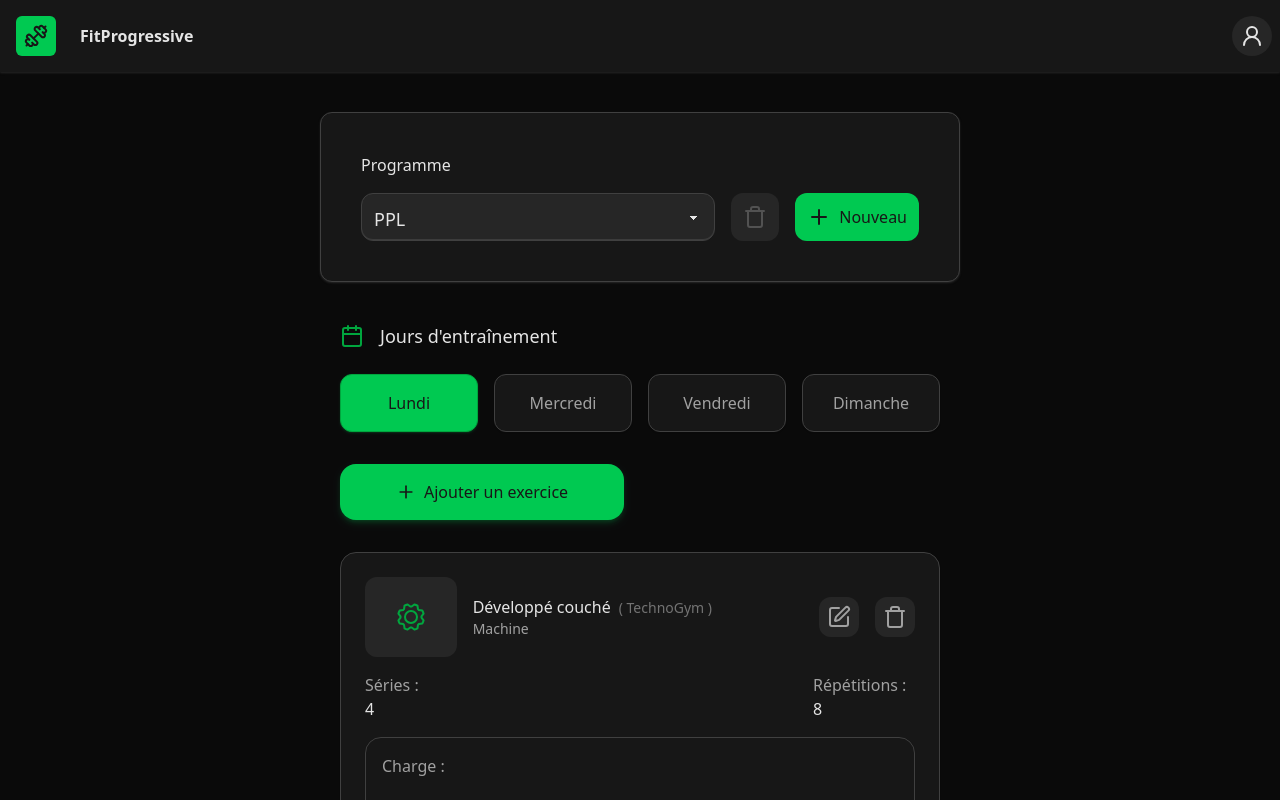
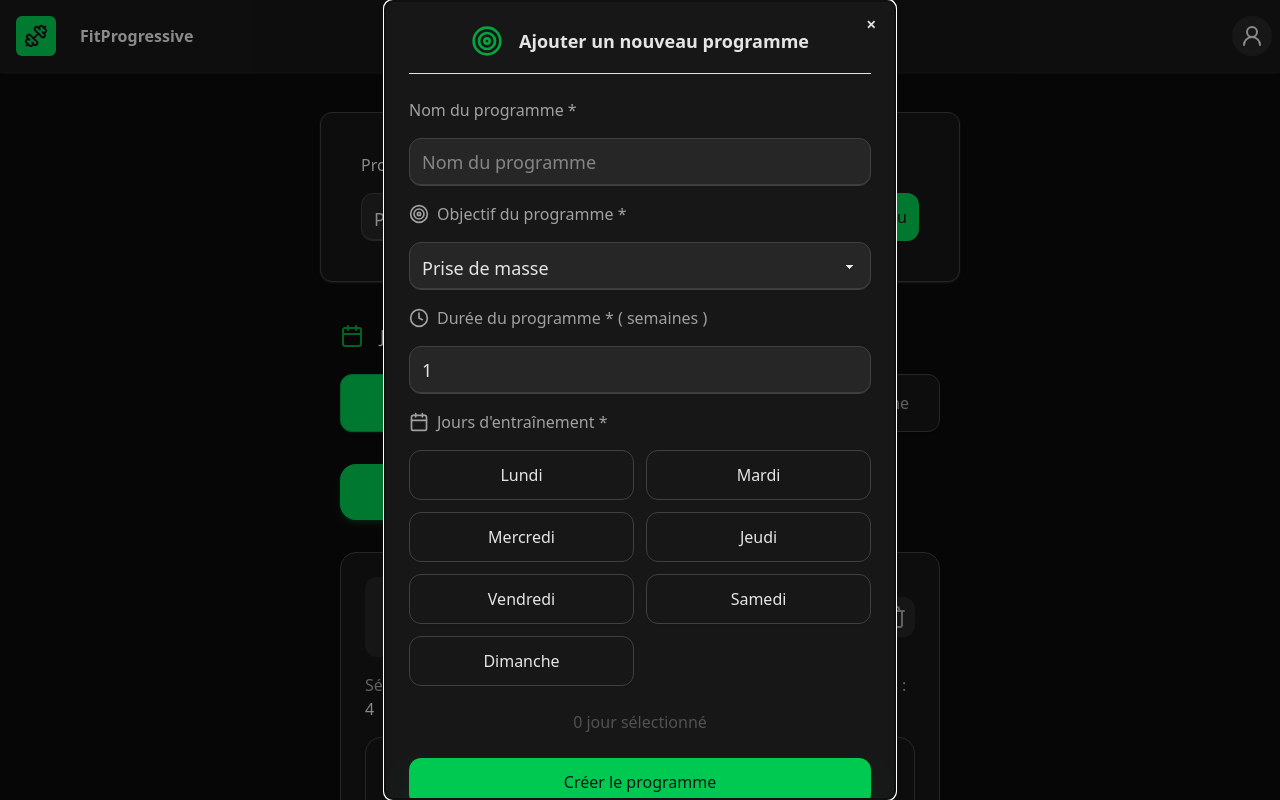
Before and after one commit to LenyBl/full_stack-FitProgressive, a React (Vite) app: page / in a window 1280 px wide. Both pictures are taken after a click on the element "Nouveau". Shown: the top 800 px of the page. Built offline with nearby package versions, Linux system fonts and the light colour scheme.

Commit message:
feat: implement AddProgramButton and AddExerciseButton components for dynamic program and exercise addition

```diff
--- /dev/null
+++ b/src/components/AddExerciseButton.jsx
@@ -0,0 +1,28 @@
+import { Plus } from 'lucide-react'
+
+export default function AddExerciseButton() {
+    return (
+        <>
+            <div className="lg:flex lg:justify-start lg:w-1/2 lg:mx-auto" onClick={() => document.getElementById('exercise_modal').showModal()}>
+                <div className="bg-green-500 rounded-2xl p-4 mt-8 shadow-md shadow-green-500/20 hover:bg-green-600 transition lg:px-14">
+                    <div className="flex items-center justify-center">
+                        <button className="flex items-center gap-2 text-neutral-900 font-medium cursor-pointer">
+                            <Plus className="w-5 h-5" />
+                            Ajouter un exercice
+                        </button>
+                    </div>
+                </div>
+            </div>
+            <dialog id="exercise_modal" className="modal">
+                <div className="modal-box">
+                    <form method="dialog">
+                        {/* if there is a button in form, it will close the modal */}
+                        <button className="btn btn-sm btn-circle btn-ghost absolute right-2 top-2">✕</button>
+                    </form>
+                    <h3 className="font-bold text-lg">Hello!</h3>
+                    <p className="py-4">Press ESC key or click on ✕ button to close</p>
+                </div>
+            </dialog>
+        </>
+    )
+}
--- /dev/null
+++ b/src/components/AddProgramButton.jsx
@@ -0,0 +1,92 @@
+import { Plus, Target, Clock, Calendar } from "lucide-react"
+import { useState } from "react"
+
+export default function AddProgramButton() {
+
+    const Days = [
+        'Lundi',
+        'Mardi',
+        'Mercredi',
+        'Jeudi',
+        'Vendredi',
+        'Samedi',
+        'Dimanche'
+    ];
+
+    const [selectedDays, setSelectedDays] = useState([]);
+
+    return (
+        <>
+            <div className="bg-green-500 p-3 rounded-xl hover:bg-green-600 cursor-pointer flex items-center ml-4" onClick={() => document.getElementById('form_program').showModal()}>
+                <Plus className="text-neutral-900 mr-0 lg:mr-2 md:mr-2" />
+                <span className="hidden lg:inline md:inline text-neutral-900 font-medium">
+                    Nouveau
+                </span>
+            </div>
+            <dialog id="form_program" className="modal">
+                <div className="modal-box bg-neutral-900 border border-neutral-700 shadow-xs shadow-neutral-800">
+                    <form method="dialog">
+                        <button className="btn btn-sm btn-circle btn-ghost absolute right-2 top-2 hover:bg-neutral-700 hover:text-neutral-200">✕</button>
+                    </form>
+                    <div className="flex justify-center items-center">
+                        <Target className="text-green-600 w-8 h-8 mr-4" />
+                        <h3 className="font-bold text-lg text-neutral-200">Ajouter un nouveau programme</h3>
+                    </div>
+                    <hr className="mt-4" />
+                    <div className="mt-6 flex flex-col gap-4">
+                        <label htmlFor="program_name" className="text-neutral-400 self-start">Nom du programme *</label>
+                        <input id="program_name" type="text" placeholder="Nom du programme" className="input input-lg bg-neutral-800 w-full p-3 rounded-xl border-neutral-700 text-neutral-200 focus:outline-none focus:ring-2 focus:ring-green-600" />
+                        <div className="flex items-center justify-start gap-2">
+                            <Target className="text-neutral-400 w-5 h-5" />
+                            <label htmlFor="program_goal" className="text-neutral-400 self-start">Objectif du programme *</label>
+                        </div>
+                        <select className="select select-lg bg-neutral-800 w-full p-3 rounded-xl border-neutral-700 text-neutral-200 focus:outline-none focus:ring-2 focus:ring-green-600">
+                            <option className="bg-neutral-800 hover:bg-green-600">Prise de masse</option>
+                            <option className="bg-neutral-800 hover:bg-green-600">Perte de graisse</option>
+                            <option className="bg-neutral-800 hover:bg-green-600">Endurance</option>
+                            <option className="bg-neutral-800 hover:bg-green-600">Force</option>
+                        </select>
+                        <div className="flex items-center justify-start gap-2">
+                            <Clock className="text-neutral-400 w-5 h-5" />
+                            <label htmlFor="program_duration" className="text-neutral-400 self-start">Durée du programme * ( semaines )</label>
+                        </div>
+                        <input id="program_duration" defaultValue={1} min={1} type="number" className="input input-lg bg-neutral-800 w-full p-3 rounded-xl border-neutral-700 text-neutral-200 focus:outline-none focus:ring-2 focus:ring-green-600" />
+                        <div className="flex items-center justify-start gap-2">
+                            <Calendar className="text-neutral-400 w-5 h-5" />
+                            <label htmlFor="program_days" className="text-neutral-400 self-start">Jours d'entraînement *</label>
+                        </div>
+                        <div className="grid grid-cols-2 gap-3">
+                            {Days.map((day, index) => (
+                                <div
+                                    key={index}
+                                    onClick={() => {
+                                        setSelectedDays(prev =>
+                                            prev.includes(day)
+                                                ? prev.filter(d => d !== day)
+                                                : [...prev, day]
+                                        )
+                                    }}
+                                    className={`
+                                        p-3 rounded-xl shadow-xs border cursor-pointer
+                                        flex items-center justify-center transition
+                                        ${selectedDays.includes(day)
+                                            ? 'bg-green-500 border-green-600 text-neutral-900 shadow-md shadow-green-500/20'
+                                            : 'bg-neutral-900 border-neutral-700 hover:border-green-600 text-neutral-400'
+                                        }
+                                    `}>
+                                    <span className="text-neutral-200 font-medium">
+                                        {day}
+                                    </span>
+                                </div>
+                            ))}
+                        </div>
+                        <span className="text-neutral-600 text-center mt-2">{selectedDays.length < 2 ? selectedDays.length + " jour sélectionné" : selectedDays.length + " jours sélectionnés"}</span>
+                        <div className="modal-action mt-2">
+                            <button className="bg-green-500 shadow-xl shadow-green-700/20 hover:bg-green-600 text-neutral-900 font-medium px-6 py-3 rounded-xl transition w-full">Créer le programme</button>
+                        </div>
+                    </div>
+                </div>
+            </dialog>
+        </>
+    )
+}
--- a/src/components/Program.jsx
+++ b/src/components/Program.jsx
@@ -1,5 +1,6 @@
 import { Plus, Trash } from 'lucide-react'
 import { useState } from 'react'
+import AddProgramButton from './AddProgramButton';
 
 export default function Program() {
 
@@ -24,12 +25,7 @@ export default function Program() {
                 <div onMouseEnter={() => setHoverTrash(true)} onMouseLeave={() => setHoverTrash(false)} className="bg-neutral-800 p-3 rounded-xl ml-4 hover:bg-red-600 transition hover:text-neutral-200 cursor-pointer flex items-center">
                     <Trash className={hoverTrash ? 'text-neutral-200' : 'text-neutral-600'} />
                 </div>
-                <div className="bg-green-500 p-3 rounded-xl hover:bg-green-600 cursor-pointer flex items-center ml-4">
-                    <Plus className="text-neutral-900 mr-0 lg:mr-2 md:mr-2" />
-                    <span className="hidden lg:inline md:inline text-neutral-900 font-medium">
-                        Nouveau
-                    </span>
-                </div>
+                <AddProgramButton/>
             </div>
         </div>
     )
--- a/src/components/ProgramView.jsx
+++ b/src/components/ProgramView.jsx
@@ -2,6 +2,7 @@ import { Calendar, Plus, Dumbbell } from 'lucide-react'
 import { useState } from 'react'
 import NoExercise from './NoExercise.jsx'
 import ExerciseCard from './ExerciseCard.jsx'
+import AddExerciseButton from './AddExerciseButton.jsx'
 
 export default function ProgramView() {
 
@@ -36,16 +37,7 @@ export default function ProgramView() {
                     </div>
                 ))}
             </div>
-            <div className="lg:flex lg:justify-start lg:w-1/2 lg:mx-auto">
-                <div className="bg-green-500 rounded-2xl p-4 mt-8 shadow-md shadow-green-500/20 hover:bg-green-600 transition lg:px-14">
-                    <div className="flex items-center justify-center">
-                        <button className="flex items-center gap-2 text-neutral-900 font-medium cursor-pointer">
-                            <Plus className="w-5 h-5" />
-                            Ajouter un exercice
-                        </button>
-                    </div>
-                </div>
-            </div>
+            <AddExerciseButton/>
             {Exercises.filter(exercise => exercise.days.includes(selectedDay)).length === 0 && <NoExercise day={selectedDay} />}
             {Exercises.filter(exercise => exercise.days.includes(selectedDay)).length > 0 && <div className="lg:w-1/2 lg:mx-auto mt-8">
                 {Exercises.filter(exercise => exercise.days.includes(selectedDay)).map((exercise) => (
```
